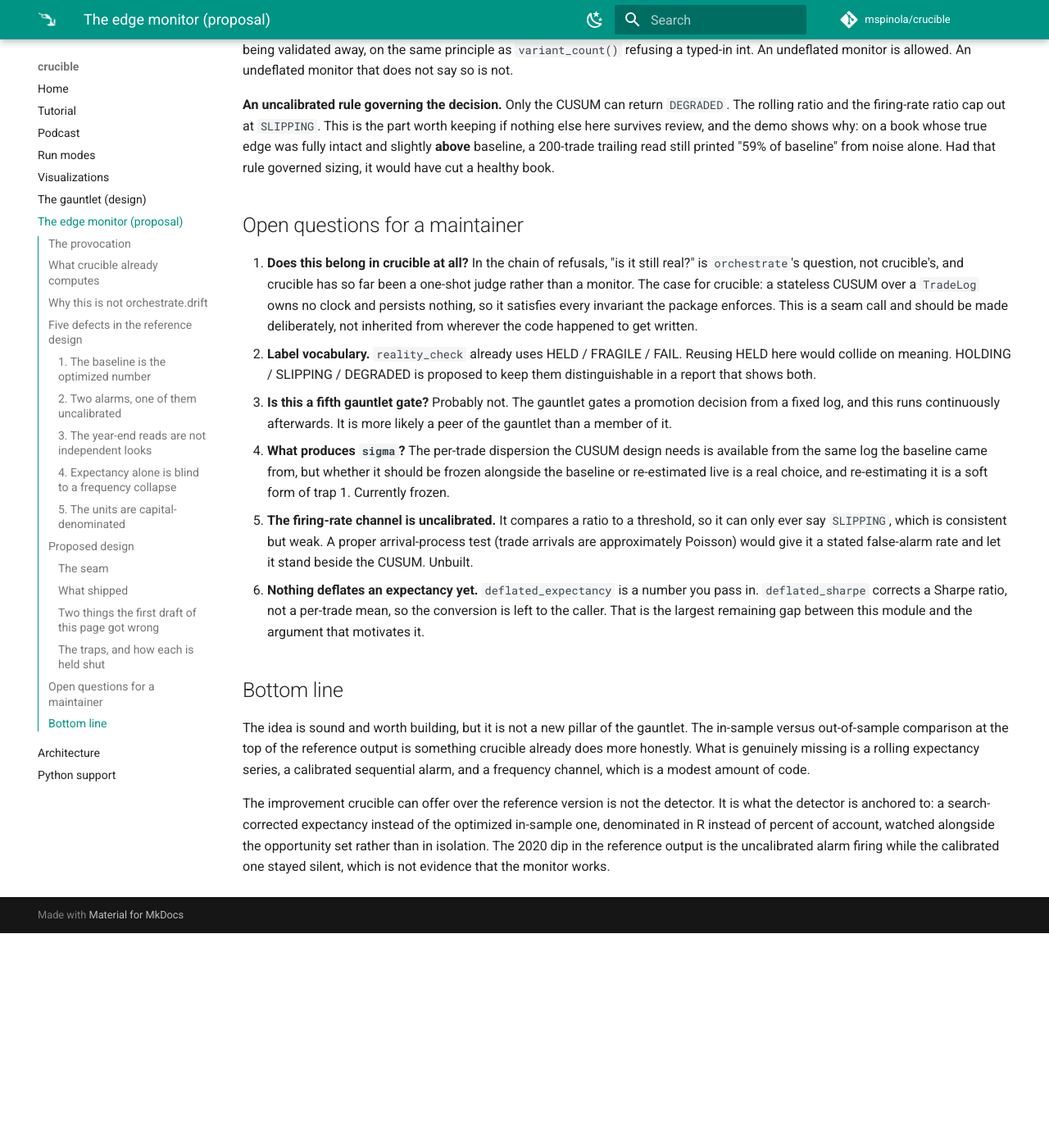
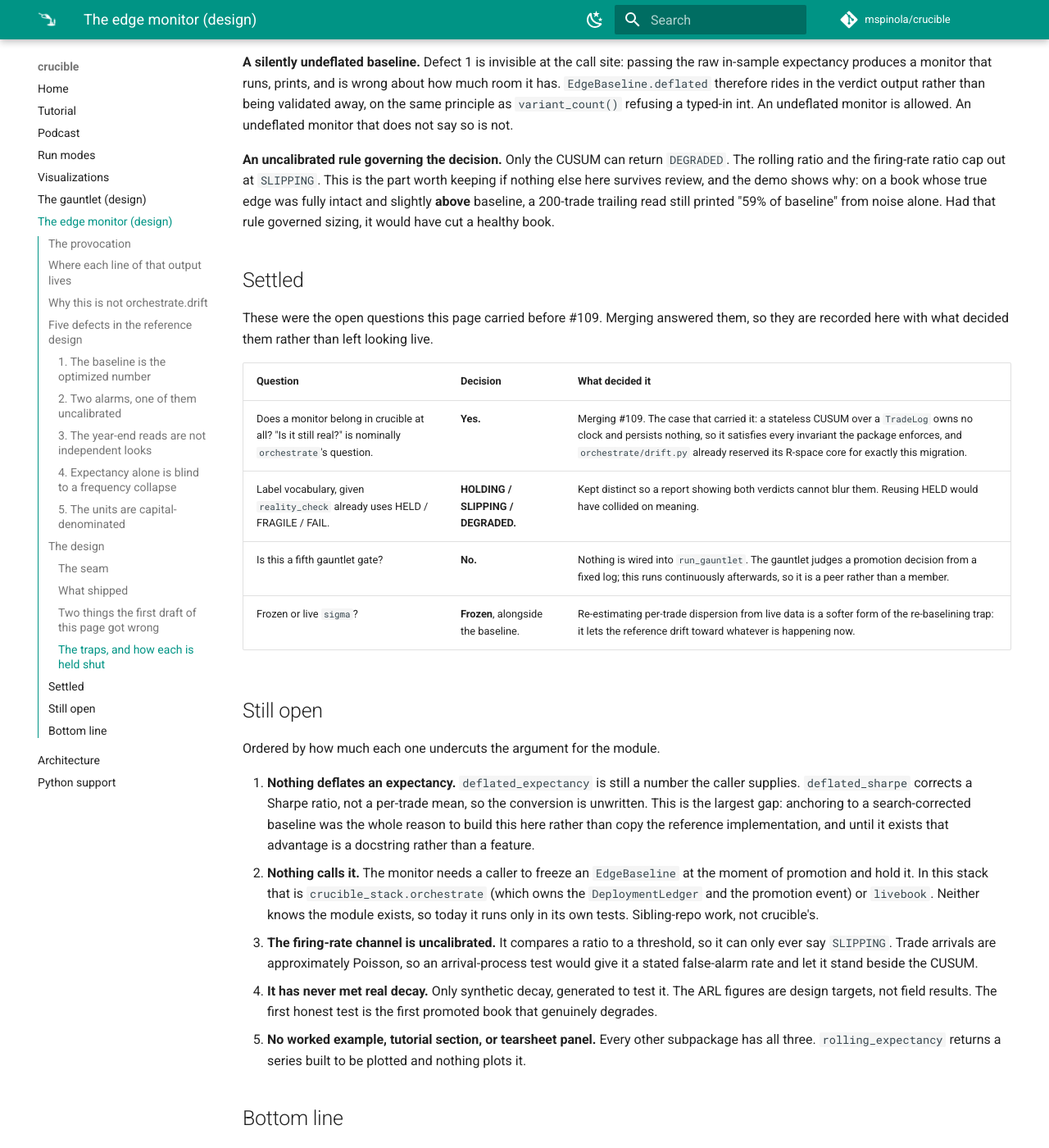
Before and after one commit to mspinola/crucible, an MkDocs documentation site: the page built from docs/edge_monitor.md, in a window 1280 px wide and 1400 px high, scrolled down 4840 px. Shown: the whole window at 82% size. Built offline with MkDocs 1.6.1 and Material for MkDocs 9.7.7, drawn with Linux system fonts in a browser that asks for light colours; comment, search, counter and statistics services are not loaded; before the commit the page ends 5978 px from its top, so only the background shows below that; some of the changed text lies outside the part shown.

Commit message:
docs: edge monitor page described itself as an unshipped proposal (#110)
Follow-up to #109. Docs only: no code, no public API, no behaviour change.

The page was written before #109 and still read that way throughout, so it
contradicted itself in public: the nav entry said "(proposal)" while the page's
own status admonition said the module shipped and is tested.

The framing was stale end to end, not just in those two spots: "no home in
crucible" for a question that has had one since #109; a table listing the
rolling series, the CUSUM design and the trades/yr read as "nowhere" when the
module provides all three; "## Proposed design"; three of six open questions
answered by the act of merging and still reading as live; and a bottom line
calling the idea "sound and worth building".

Rewritten to describe what exists, keeping the reasoning because the why
outlived the decision. Open questions split into a Settled table recording what
decided each one (belongs in crucible; peer of the gauntlet rather than a fifth
gate; HOLDING/SLIPPING/DEGRADED kept distinct from HELD/FRAGILE/FAIL; sigma
frozen) and a Still open list ordered by how much each gap undercuts the module.
Still open now also names the missing example, tutorial section and tearsheet
panel, which the old list omitted entirely.

The page's two self-corrections are kept deliberately, with a line saying so.

Also corrects the CHANGELOG entry, which advertised the seam question as open.

Co-Authored-By: Claude Opus 5 <noreply@anthropic.com>

```diff
--- a/docs/edge_monitor.md
+++ b/docs/edge_monitor.md
@@ -1,19 +1,21 @@
 # The Edge Monitor: has a validated edge decayed?
 
-!!! note "Status: spiked. `crucible.validation.monitor` exists and is tested."
-    The module, its five `Thresholds` entries, and 31 tests are in the tree. What is
-    **not** settled is the seam question in [Open questions](#open-questions-for-a-maintainer):
-    whether a monitor belongs in crucible at all. Treat the code as an argument made
-    concrete, not as a decision already taken.
+!!! note "Status: shipped. `crucible.validation.monitor`, merged in #109."
+    The module, its five `Thresholds` entries, and 31 tests are on `main`. This page
+    began as a pre-build proposal and is now a living description of what exists; the
+    reasoning is kept because the *why* outlived the decision, but read
+    [Still open](#still-open) rather than this page's history for what is missing.
 
-    Two claims in the first draft of this page were wrong and are corrected below,
-    both found by measuring rather than reasoning: the Gaussian ARL approximation
-    survives skewed trade returns far better than predicted, and the reference
-    implementation's detection latency is a **median** against a **mean**.
+    Two claims in the first draft were wrong and are corrected below, both caught by
+    measuring rather than reasoning: the Gaussian ARL approximation survives skewed
+    trade returns far better than predicted, and the reference implementation's
+    detection latency is a **median** quoted against a **mean**. Those corrections are
+    left in place deliberately. A design note that quietly edits out its own errors is
+    less useful than one that records them.
 
 The gauntlet answers "is this edge real?" once, over a fixed log. It has nothing to
-say about the question that follows a promotion: **is it still real?** That question
-currently has no home in crucible, and only a partial one anywhere in the stack.
+say about the question that follows a promotion: **is it still real?** Until #109 that
+question had no home in crucible, and only a partial one anywhere in the stack.
 
 ## The provocation
 
@@ -42,27 +44,28 @@ midpoint `(mu_0 + mu_1)/2` for a target shift of `mu_1 = mu_0/2`. Someone did th
 CUSUM properly rather than picking a round number. The defects below are about what
 the monitor is anchored to and what it is blind to, not about its arithmetic.
 
-## What crucible already computes
+## Where each line of that output lives
 
-Roughly half of that output is `crucible.validation.holdout` under a different name.
+Roughly half of it was already `crucible.validation.holdout` under a different name,
+which is why the module that shipped is small.
 
-| Line in the reference output | Where it lives today |
-|---|---|
-| `IS n / OOS n`, IS vs OOS expectancy, difference test | [`holdout`](https://github.com/mspinola/crucible/blob/main/src/crucible/validation/holdout.py). Strictly better: a bootstrap CI and p-value per side rather than a t-stat, which matters because per-trade R is not normal and a t-statistic on it is optimistic in the tails |
-| win rate, expectancy, per-trade dispersion | `edge.metrics`, `edge.stats.reality_check` |
-| `trades/yr IS vs OOS` | nowhere, though `TradeLog` carries `entry_date` and could |
-| rolling-200-trade expectancy series | nowhere. `windowed_segments` is the nearest relative, but it buckets by calendar era, not by a rolling trade count |
-| CUSUM (k, h, ARL design) | nowhere in crucible, and nowhere in the wider stack |
-| `POLICY VERDICT: FULL SIZE` | correctly absent. Sizing is a capital decision and belongs downstream |
+| Line in the reference output | Where it lives | Pre-#109? |
+|---|---|---|
+| `IS n / OOS n`, IS vs OOS expectancy, difference test | [`holdout`](https://github.com/mspinola/crucible/blob/main/src/crucible/validation/holdout.py). Strictly better: a bootstrap CI and p-value per side rather than a t-stat, which matters because per-trade R is not normal and a t-statistic on it is optimistic in the tails | yes |
+| win rate, expectancy, per-trade dispersion | `edge.metrics`, `edge.stats.reality_check` | yes |
+| `trades/yr IS vs OOS` | `EdgeBaseline.trades_per_year`, derived from `entry_date`, and the monitor's third channel | no |
+| rolling-200-trade expectancy series | `rolling_expectancy`. (`windowed_segments` is the nearest older relative, but it buckets by calendar era rather than by a rolling trade count) | no |
+| CUSUM (k, h, ARL design) | `cusum_design`, checked against your own returns by `empirical_arl` | no |
+| `POLICY VERDICT: FULL SIZE` | still correctly absent. Sizing is a capital decision and belongs downstream | n/a |
 
-So the genuinely new machinery is small: a rolling-window expectancy series, a
+The genuinely new machinery was therefore small: a rolling-window expectancy series, a
 calibrated sequential detector, and a frequency channel.
 
 ## Why this is not `orchestrate.drift`
 
 `crucible_stack.orchestrate.drift` already monitors a live book against a frozen
-block-bootstrap envelope, and it is easy to read this proposal as a duplicate. It is
-not. The two watch different things and come apart in both directions.
+block-bootstrap envelope, and it is easy to read this module as a duplicate. It is not.
+The two watch different things and come apart in both directions.
 
 | | `orchestrate.drift` | Edge Monitor |
 |---|---|---|
@@ -138,13 +141,13 @@ entire series shifts for reasons that have nothing to do with the edge. In R the
 monitor is invariant to that, which is the whole reason `TradeLog` is denominated in R
 and the reason crucible can judge without knowing account size.
 
-## Proposed design
+## The design
 
 ### The seam
 
-Split it the way `orchestrate/drift.py` already splits itself. That module's header
+Split the way `orchestrate/drift.py` already splits itself. That module's header
 reserves its R-space core as "designed to migrate into crucible if it earns its way,"
-which is precisely the shape being proposed here.
+which is precisely the shape taken here.
 
 | Concern | Home | Why |
 |---|---|---|
@@ -223,44 +226,61 @@ whose true edge was fully intact and slightly **above** baseline, a 200-trade tr
 read still printed "59% of baseline" from noise alone. Had that rule governed sizing,
 it would have cut a healthy book.
 
-## Open questions for a maintainer
+## Settled
 
-1. **Does this belong in crucible at all?** In the chain of refusals, "is it still
-   real?" is `orchestrate`'s question, not crucible's, and crucible has so far been a
-   one-shot judge rather than a monitor. The case for crucible: a stateless CUSUM over
-   a `TradeLog` owns no clock and persists nothing, so it satisfies every invariant the
-   package enforces. This is a seam call and should be made deliberately, not inherited
-   from wherever the code happened to get written.
-2. **Label vocabulary.** `reality_check` already uses HELD / FRAGILE / FAIL. Reusing
-   HELD here would collide on meaning. HOLDING / SLIPPING / DEGRADED is proposed to
-   keep them distinguishable in a report that shows both.
-3. **Is this a fifth gauntlet gate?** Probably not. The gauntlet gates a promotion
-   decision from a fixed log, and this runs continuously afterwards. It is more likely
-   a peer of the gauntlet than a member of it.
-4. **What produces `sigma`?** The per-trade dispersion the CUSUM design needs is
-   available from the same log the baseline came from, but whether it should be frozen
-   alongside the baseline or re-estimated live is a real choice, and re-estimating it
-   is a soft form of trap 1. Currently frozen.
-5. **The firing-rate channel is uncalibrated.** It compares a ratio to a threshold, so
-   it can only ever say `SLIPPING`, which is consistent but weak. A proper arrival-process
-   test (trade arrivals are approximately Poisson) would give it a stated false-alarm
-   rate and let it stand beside the CUSUM. Unbuilt.
-6. **Nothing deflates an expectancy yet.** `deflated_expectancy` is a number you pass
-   in. `deflated_sharpe` corrects a Sharpe ratio, not a per-trade mean, so the
-   conversion is left to the caller. That is the largest remaining gap between this
-   module and the argument that motivates it.
+These were the open questions this page carried before #109. Merging answered them, so
+they are recorded here with what decided them rather than left looking live.
+
+| Question | Decision | What decided it |
+|---|---|---|
+| Does a monitor belong in crucible at all? "Is it still real?" is nominally `orchestrate`'s question. | **Yes.** | Merging #109. The case that carried it: a stateless CUSUM over a `TradeLog` owns no clock and persists nothing, so it satisfies every invariant the package enforces, and `orchestrate/drift.py` already reserved its R-space core for exactly this migration. |
+| Label vocabulary, given `reality_check` already uses HELD / FRAGILE / FAIL. | **HOLDING / SLIPPING / DEGRADED.** | Kept distinct so a report showing both verdicts cannot blur them. Reusing HELD would have collided on meaning. |
+| Is this a fifth gauntlet gate? | **No.** | Nothing is wired into `run_gauntlet`. The gauntlet judges a promotion decision from a fixed log; this runs continuously afterwards, so it is a peer rather than a member. |
+| Frozen or live `sigma`? | **Frozen**, alongside the baseline. | Re-estimating per-trade dispersion from live data is a softer form of the re-baselining trap: it lets the reference drift toward whatever is happening now. |
+
+## Still open
+
+Ordered by how much each one undercuts the argument for the module.
+
+1. **Nothing deflates an expectancy.** `deflated_expectancy` is still a number the
+   caller supplies. `deflated_sharpe` corrects a Sharpe ratio, not a per-trade mean, so
+   the conversion is unwritten. This is the largest gap: anchoring to a search-corrected
+   baseline was the whole reason to build this here rather than copy the reference
+   implementation, and until it exists that advantage is a docstring rather than a
+   feature.
+2. **Nothing calls it.** The monitor needs a caller to freeze an `EdgeBaseline` at the
+   moment of promotion and hold it. In this stack that is `crucible_stack.orchestrate`
+   (which owns the `DeploymentLedger` and the promotion event) or `livebook`. Neither
+   knows the module exists, so today it runs only in its own tests. Sibling-repo work,
+   not crucible's.
+3. **The firing-rate channel is uncalibrated.** It compares a ratio to a threshold, so
+   it can only ever say `SLIPPING`. Trade arrivals are approximately Poisson, so an
+   arrival-process test would give it a stated false-alarm rate and let it stand beside
+   the CUSUM.
+4. **It has never met real decay.** Only synthetic decay, generated to test it. The ARL
+   figures are design targets, not field results. The first honest test is the first
+   promoted book that genuinely degrades.
+5. **No worked example, tutorial section, or tearsheet panel.** Every other subpackage
+   has all three. `rolling_expectancy` returns a series built to be plotted and nothing
+   plots it.
 
 ## Bottom line
 
-The idea is sound and worth building, but it is not a new pillar of the gauntlet. The
-in-sample versus out-of-sample comparison at the top of the reference output is
-something crucible already does more honestly. What is genuinely missing is a rolling
-expectancy series, a calibrated sequential alarm, and a frequency channel, which is a
-modest amount of code.
+This is not a new pillar of the gauntlet, and it was never meant to be. The in-sample
+versus out-of-sample comparison at the top of the reference output was something
+crucible already did more honestly; what was missing was a rolling expectancy series, a
+calibrated sequential alarm, and a frequency channel, which turned out to be a modest
+amount of code.
 
-The improvement crucible can offer over the reference version is not the detector. It
-is what the detector is anchored to: a search-corrected expectancy instead of the
-optimized in-sample one, denominated in R instead of percent of account, watched
-alongside the opportunity set rather than in isolation. The 2020 dip in the reference
-output is the uncalibrated alarm firing while the calibrated one stayed silent, which
-is not evidence that the monitor works.
+The improvement over the reference version is not the detector. It is what the detector
+is anchored to: a search-corrected expectancy instead of the optimized in-sample one,
+denominated in R instead of percent of account, watched alongside the opportunity set
+rather than in isolation. Two of those three are built. The first is not, which is why
+it sits at the top of [Still open](#still-open).
+
+The 2020 dip in the reference output is the uncalibrated alarm firing while the
+calibrated one stayed silent. That is not evidence the monitor works, and the same
+pattern showed up here in testing: on a book whose true edge was intact and slightly
+above baseline, a 200-trade trailing read still printed "59% of baseline" from noise
+alone. Hence the rule that only a detector with a stated false-alarm rate may escalate
+to `DEGRADED`.
--- a/mkdocs.yml
+++ b/mkdocs.yml
@@ -38,7 +38,7 @@ nav:
   - Run modes: run_modes.md
   - Visualizations: visualizations.md
   - The gauntlet (design): edge_gate.md
-  - The edge monitor (proposal): edge_monitor.md
+  - The edge monitor (design): edge_monitor.md
   - Architecture: architecture.md
   - Python support: python_support.md
 
```
Also changed, not shown: CHANGELOG.md (+4 -2 lines).
